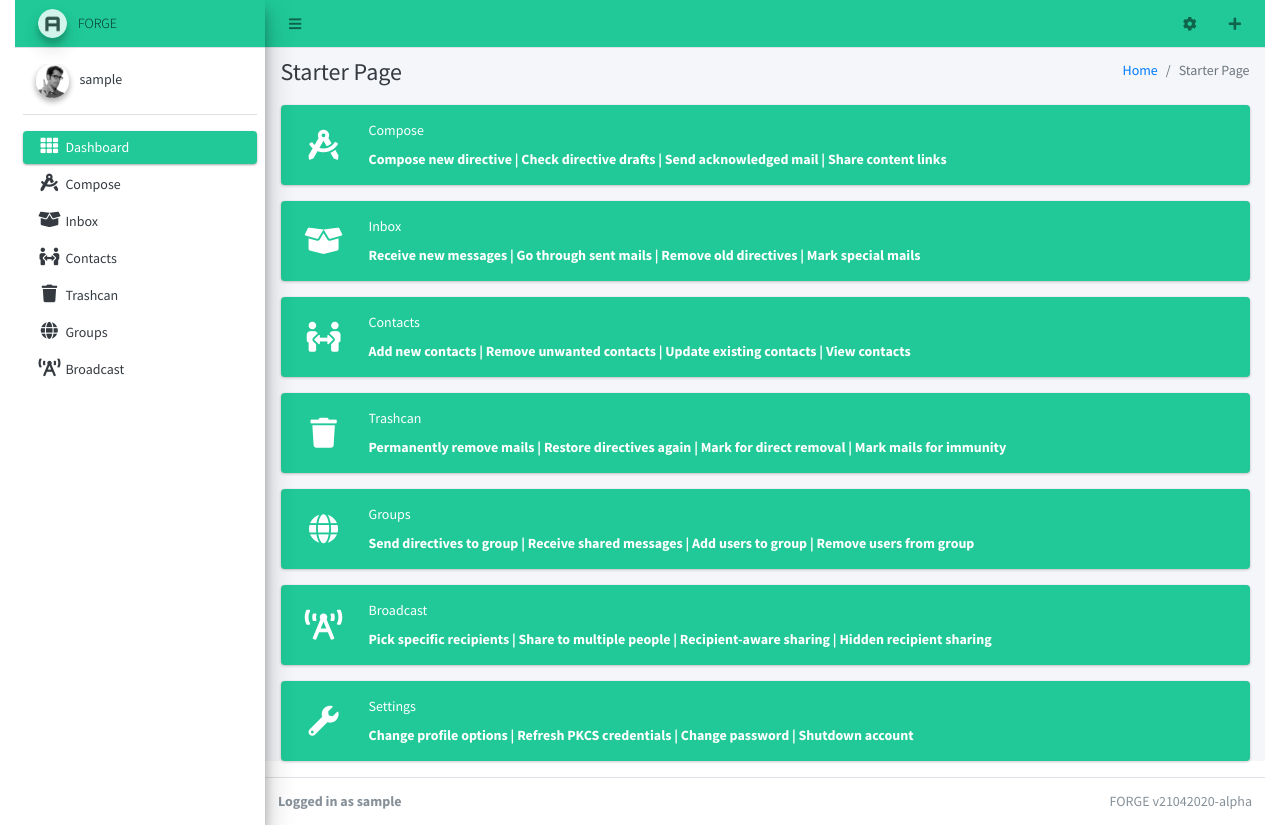
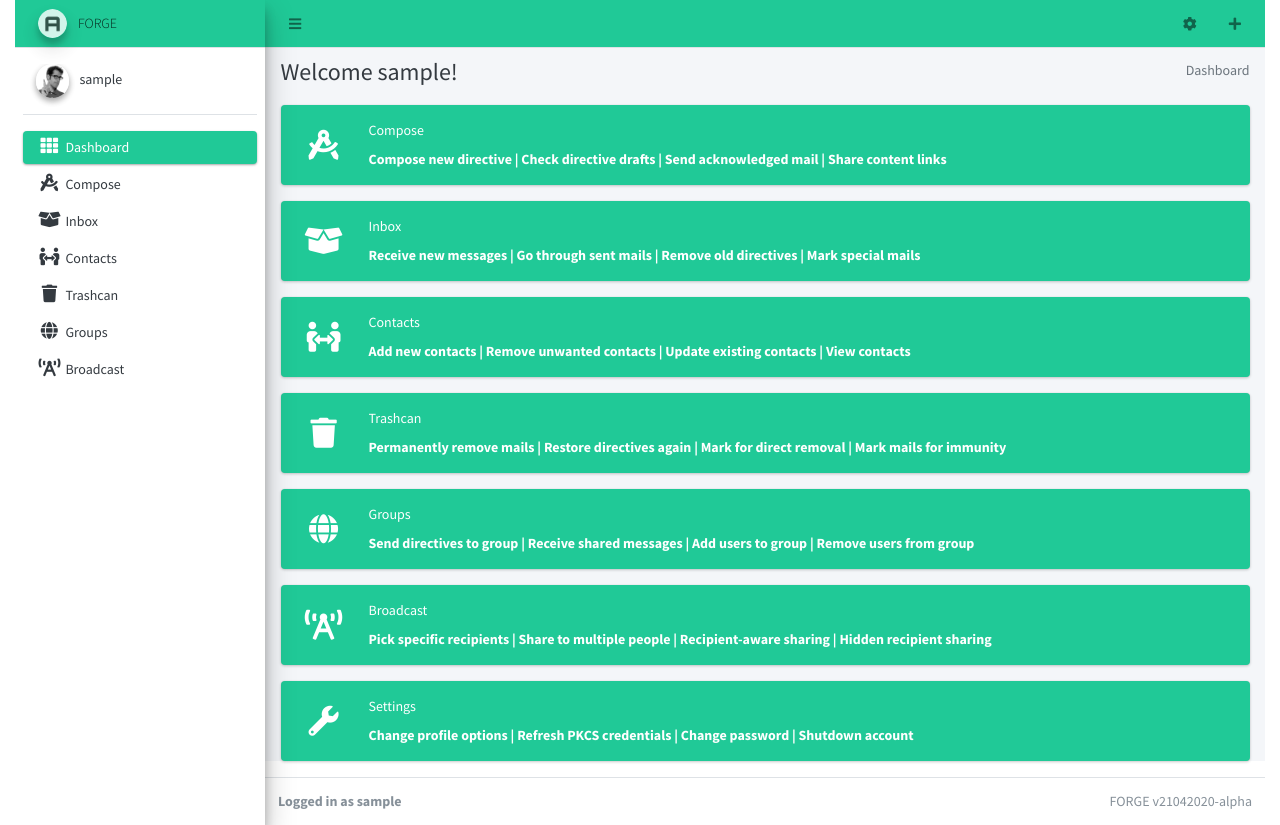
Before and after one commit to astrosonic/forge, a Flask app: page /dashbord/ in a window 1280 px wide. Run offline with Flask 2, Linux system fonts and the light colour scheme; the visitor is signed in with stand-in values (Sample User, id 1); some libraries are stand-ins or nearby versions.

Commit message:
Corrected URL redirects
Added some placeholders too

```diff
--- a/templates/dashbard.html
+++ b/templates/dashbard.html
@@ -4,11 +4,8 @@
   <meta charset="utf-8">
   <meta name="viewport" content="width=device-width, initial-scale=1">
   <title>Dashboard - FORGE</title>
-  <!-- Google Font: Source Sans Pro -->
   <link rel="stylesheet" href="https://fonts.googleapis.com/css?family=Source+Sans+Pro:300,400,400i,700&display=fallback">
-  <!-- Font Awesome Icons -->
   <link rel="stylesheet" href="{{ url_for("static", filename="plugins/fontawesome-free/css/all.min.css") }}">
-  <!-- Theme style -->
   <link rel="stylesheet" href="{{ url_for("static", filename="dist/css/adminlte.min.css") }}">
 </head>
 <body class="hold-transition sidebar-mini layout-boxed text-sm">
@@ -48,8 +45,8 @@
         <ul class="nav nav-pills nav-sidebar flex-column" data-widget="treeview" role="menu" data-accordion="false">
           <li class="nav-item"><a href="#" class="nav-link active"><i class="nav-icon fas fa-th"></i><p>Dashboard</p></a></li>
           <li class="nav-item"><a href="{{ url_for("makemail") }}" class="nav-link"><i class="nav-icon fas fa-drafting-compass"></i><p>Compose</p></a></li>
-          <li class="nav-item"><a href="{{ url_for("contacts") }}" class="nav-link"><i class="nav-icon fas fa-box-open"></i><p>Inbox</p></a></li>
-          <li class="nav-item"><a href="{{ url_for("trashcan") }}" class="nav-link"><i class="nav-icon fas fa-people-arrows"></i><p>Contacts</p></a></li>
+          <li class="nav-item"><a href="{{ url_for("inbxpage") }}" class="nav-link"><i class="nav-icon fas fa-box-open"></i><p>Inbox</p></a></li>
+          <li class="nav-item"><a href="{{ url_for("contacts") }}" class="nav-link"><i class="nav-icon fas fa-people-arrows"></i><p>Contacts</p></a></li>
           <li class="nav-item"><a href="{{ url_for("trashcan") }}" class="nav-link"><i class="nav-icon fas fa-trash"></i><p>Trashcan</p></a></li>
           <li class="nav-item"><a href="{{ url_for("grupdata") }}" class="nav-link"><i class="nav-icon fas fa-globe"></i><p>Groups</p></a></li>
           <li class="nav-item"><a href="{{ url_for("brodcast") }}" class="nav-link"><i class="nav-icon fas fa-broadcast-tower"></i><p>Broadcast</p></a></li>
@@ -63,12 +60,11 @@
       <div class="container-fluid">
         <div class="row mb-2">
           <div class="col-sm-6">
-            <h1 class="m-0 text-dark">Starter Page</h1>
+            <h1 class="m-0 text-dark">Welcome {{ username }}!</h1>
           </div>
           <div class="col-sm-6">
             <ol class="breadcrumb float-sm-right">
-              <li class="breadcrumb-item"><a href="#">Home</a></li>
-              <li class="breadcrumb-item active">Starter Page</li>
+              <li class="breadcrumb-item active">Dashboard</li>
             </ol>
           </div>
         </div>
```
